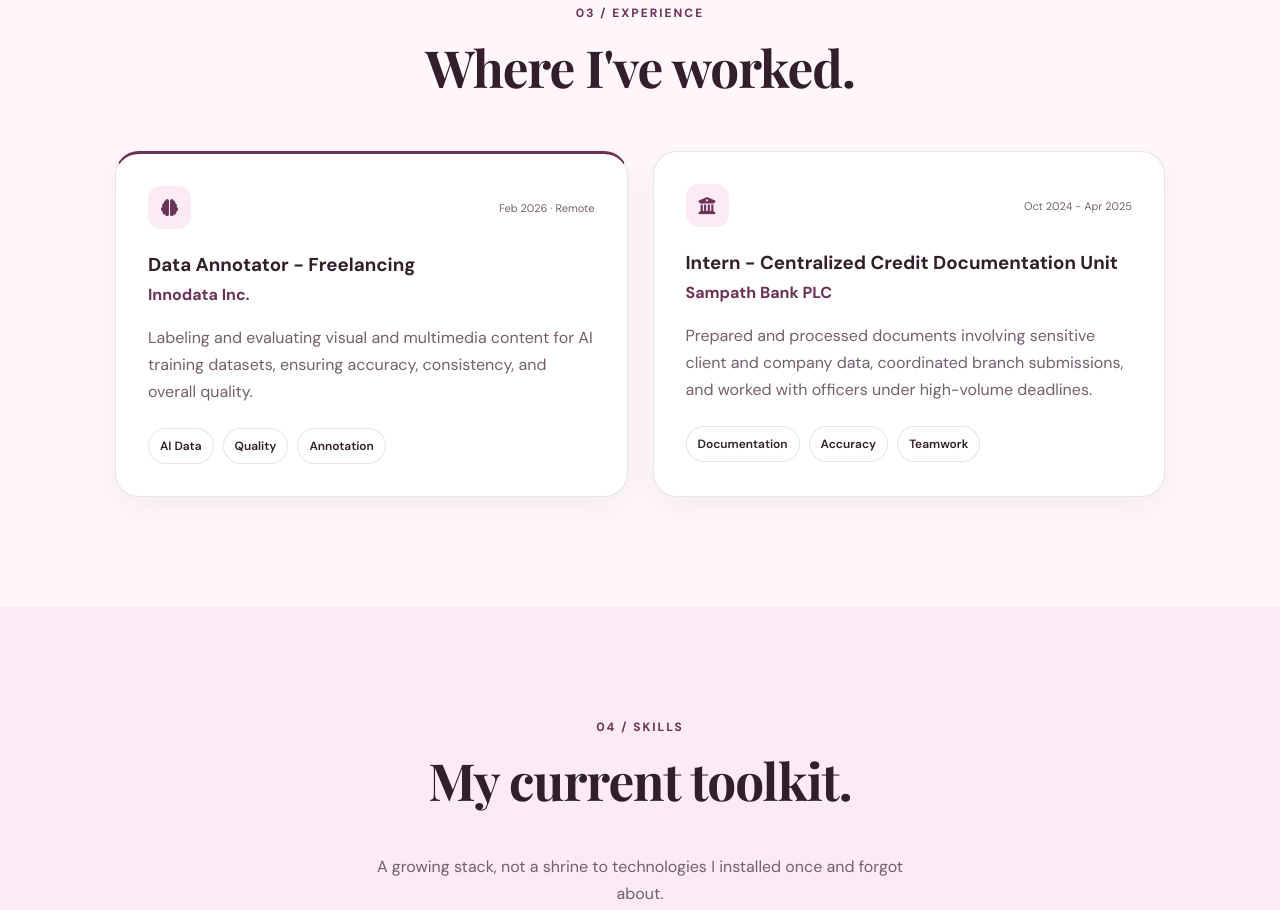
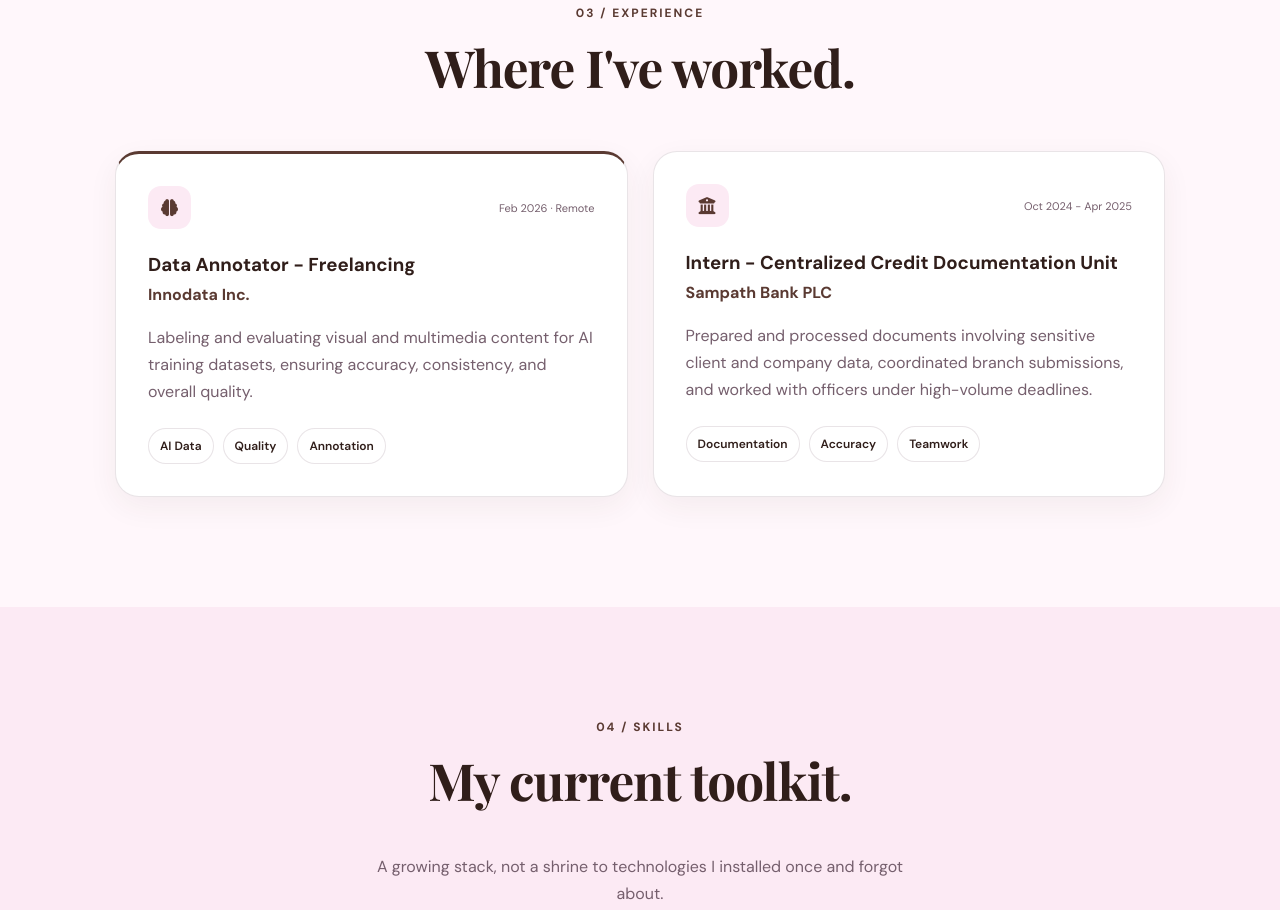
Before and after one commit to venula-poetisa/Venuri-V, a plain HTML site: page index.html in a window 1280 px wide. Shown: the part 2740-3650 px from the top of the page. Drawn offline with nearby package versions, Linux system fonts and the light colour scheme.

Commit message:
theme fixing

```diff
--- a/style.css
+++ b/style.css
@@ -1,3 +1,4 @@
+
 :root{
 
     --bg:#fff7fb;
@@ -6,15 +7,15 @@
 
     --surface-2:#fceaf4;
 
-    --text:#321f2b;
+    --text:#301e1a;
 
     --muted:#755f6d;
 
-    --primary:#6b3157;
+    --primary:#5a3a32;
 
-    --primary-2:#5a3a32;
+    --primary-2:#7b5147;
 
-    --accent:#f2a8c8;
+    --accent:#e99ab9;
 
     --border:rgba(76,35,58,.12);
 
```
